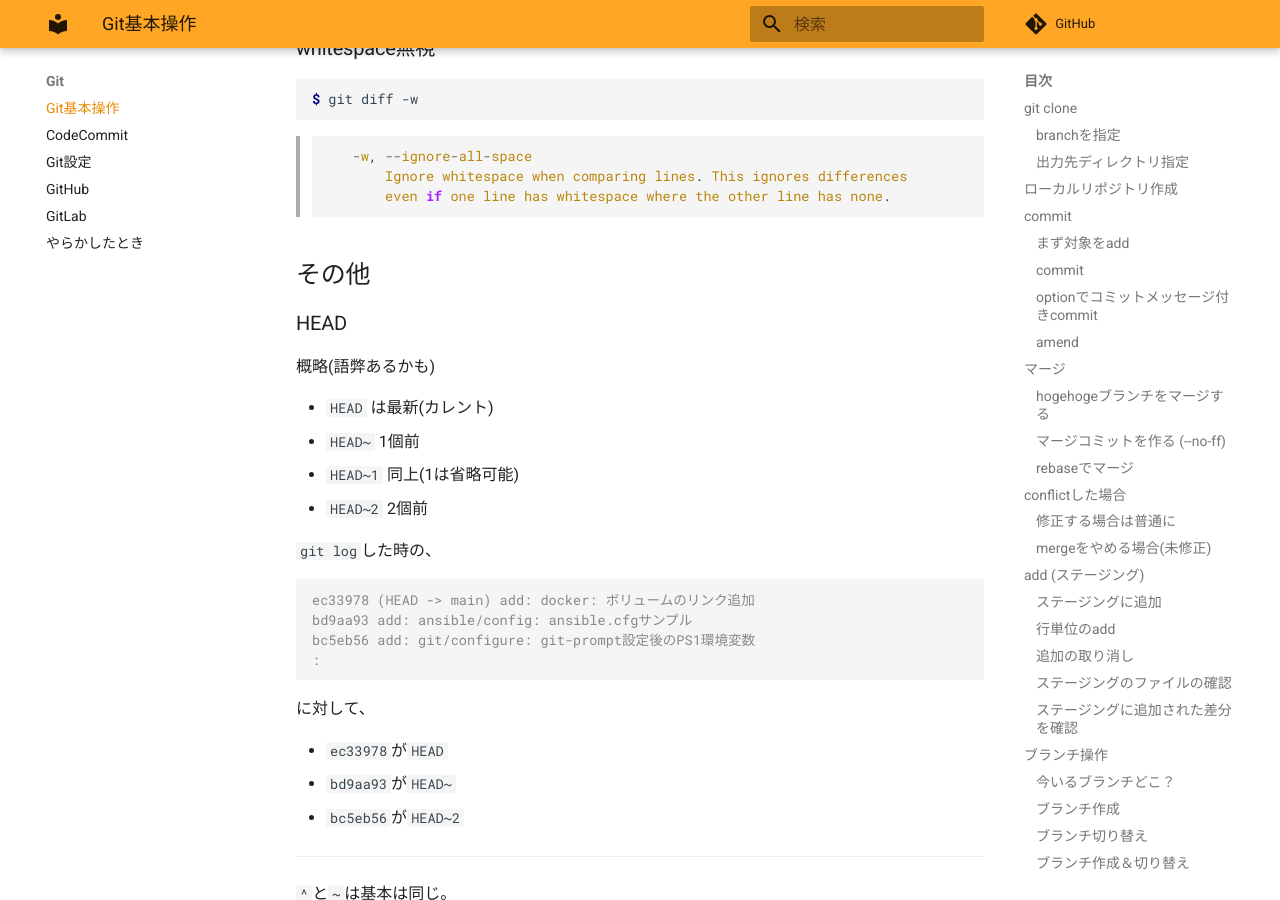
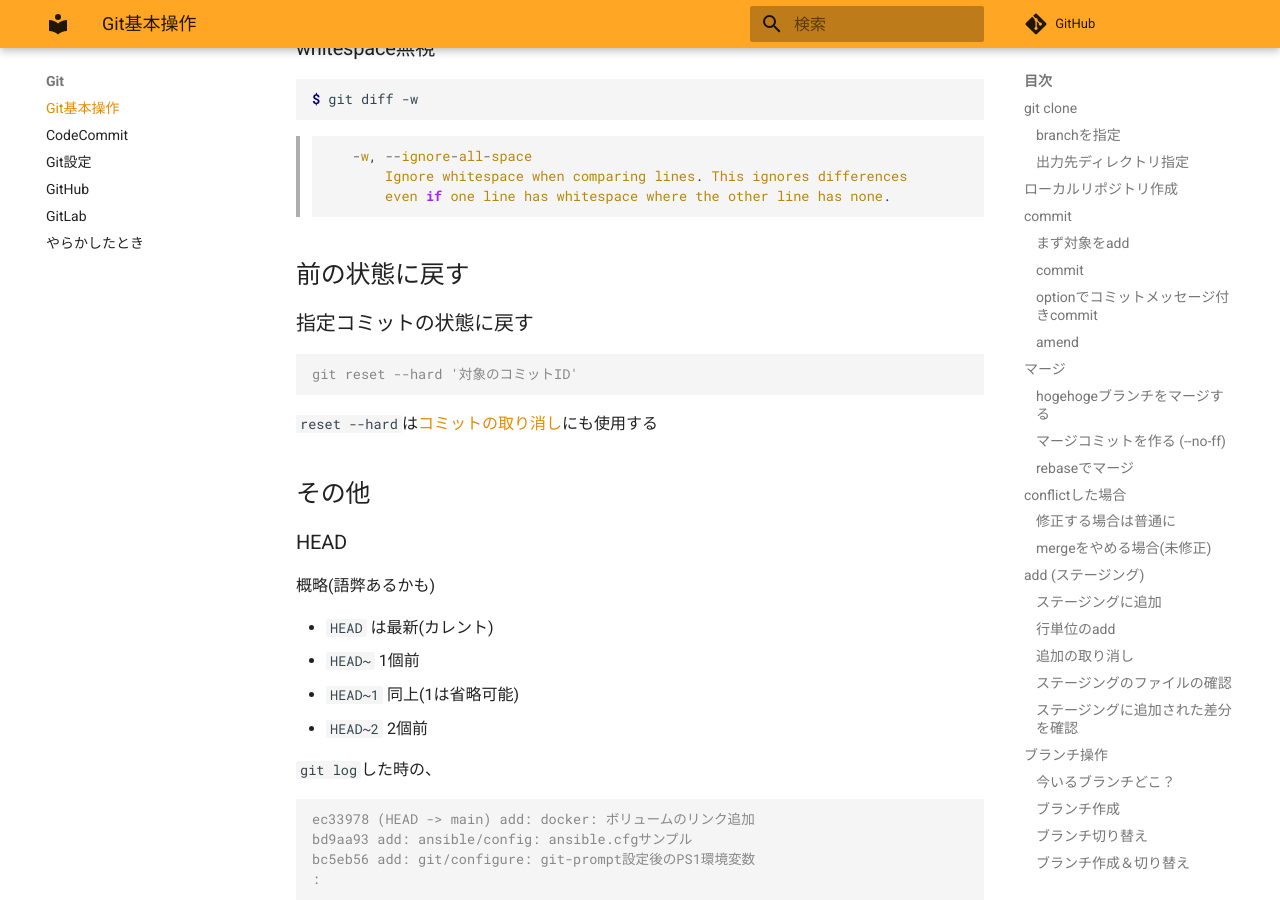
Before and after one commit to zaki-lknr/docs, an MkDocs documentation site: the page built from docs/Git/index.md, in a window 1280 px wide and 900 px high, scrolled down 9803 px. Built offline with MkDocs 1.6.1 and Material for MkDocs 9.7.7, drawn with Linux system fonts in a browser that asks for light colours; comment, search, counter and statistics services are not loaded.

Commit message:
add: git: 指定コミットに戻す

````diff
--- a/docs/Git/index.md
+++ b/docs/Git/index.md
@@ -485,6 +485,16 @@ $ git diff -w
 >            Ignore whitespace when comparing lines. This ignores differences
 >            even if one line has whitespace where the other line has none.
 
+## 前の状態に戻す
+
+### 指定コミットの状態に戻す
+
+```console
+git reset --hard '対象のコミットID'
+```
+
+`reset --hard`は[コミットの取り消し](trouble/#_6)にも使用する
+
 ## その他
 
 ### HEAD
````
